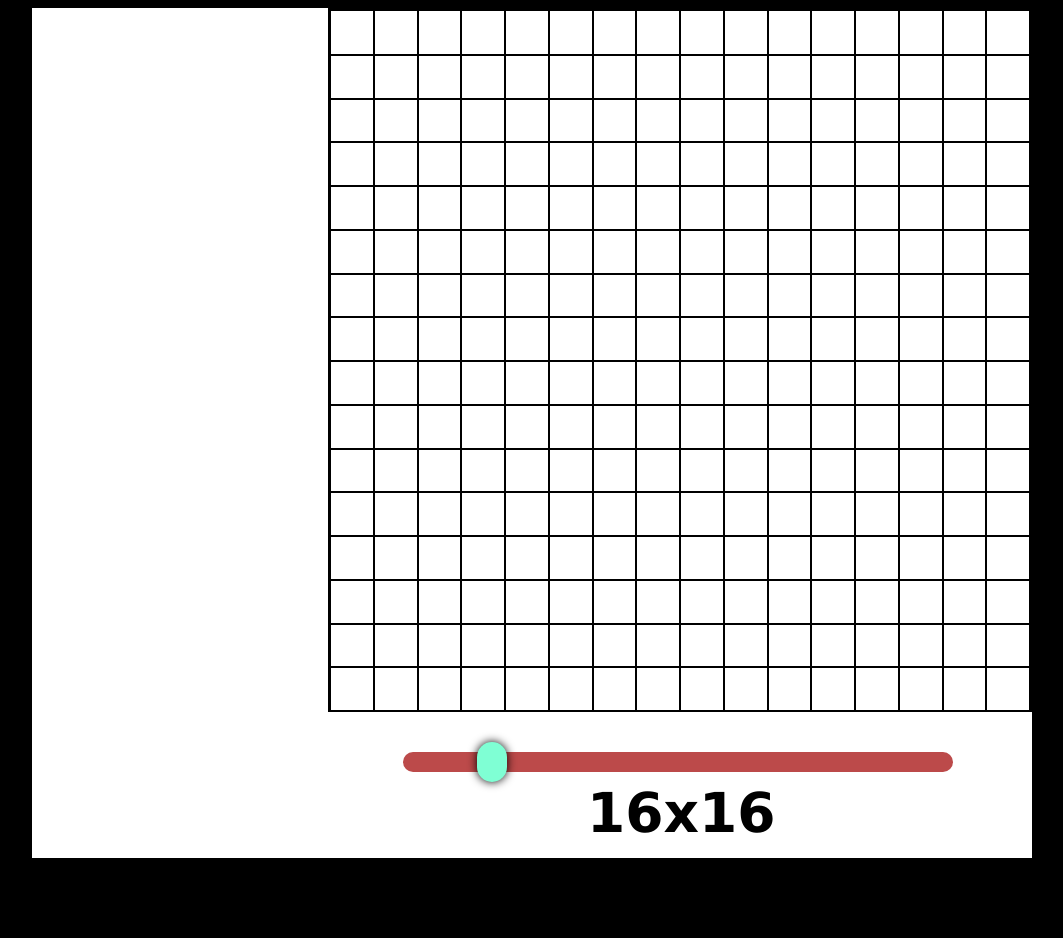
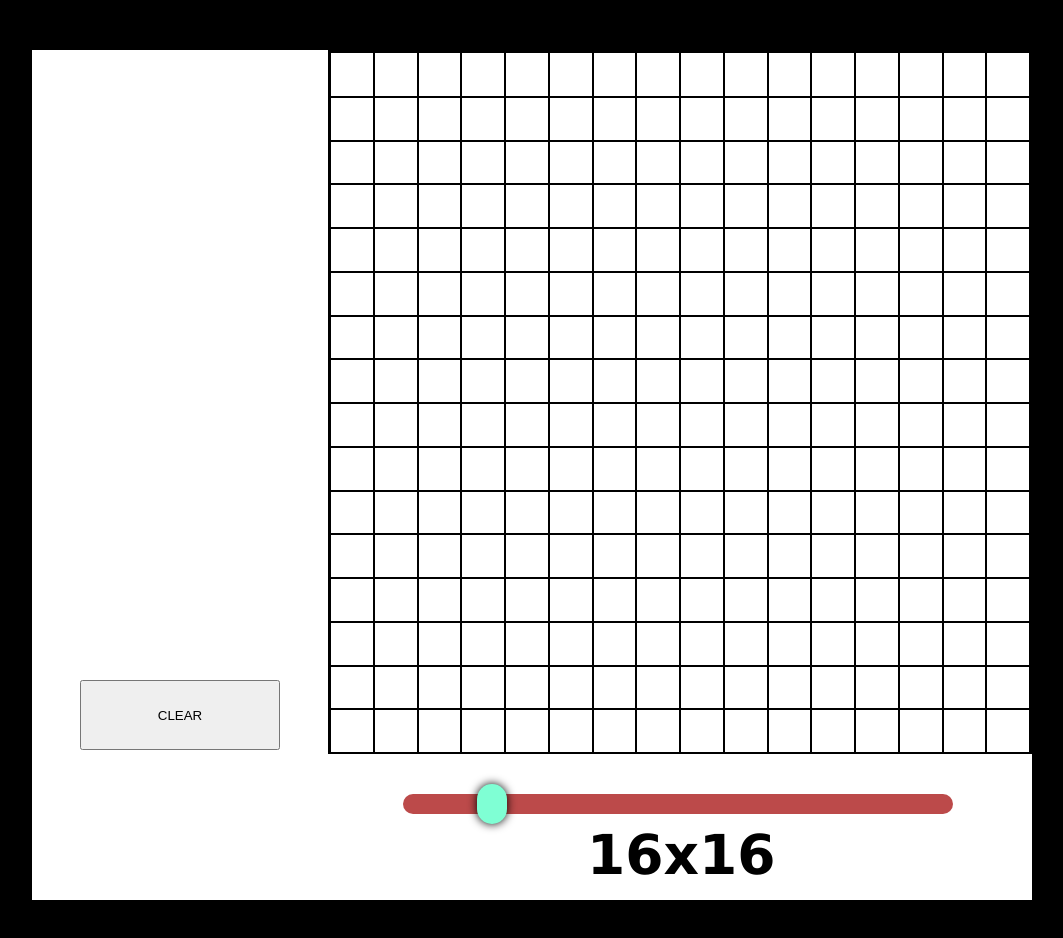
Before and after one commit to Oskaratam/Etch-a-Sketch, a plain HTML site: page index.html in a window 1280 px wide. Shown: the whole page, without its empty margins (108-1171 px from the left). Before the commit the page ends 866 px from the top, so only its background shows below. Drawn offline with Linux system fonts and the light colour scheme.

Commit message:
created 'clear button'

```diff
--- a/index.html
+++ b/index.html
@@ -8,7 +8,9 @@
 </head>
 <body>
     <div class="container">
-        <div class="tab"></div>
+        <div class="tab">
+            <button id="clearBtn" onclick="clearAll()">CLEAR</button>
+        </div>
         <main>
             <div id="paintArea">
             </div>
--- a/script.js
+++ b/script.js
@@ -2,7 +2,7 @@
 1.Create a layout +
 2.Make a grid paintArea +
 3.Add ability to paint +
-4.Add slider to change size of the paintArea
+4.Add slider to change size of the paintArea +
 5.Add "clear" button
 6.Add eraser
 7.Add button to switch colors
@@ -11,7 +11,8 @@
 const body = document.querySelector('body'),
       paintArea = document.getElementById('paintArea'),
       sliderSize = document.getElementById('sliderSize'),
-      currentSize = document.getElementById('currentSize');
+      currentSize = document.getElementById('currentSize'),
+      clearBtn = document.getElementById('clearBtn');
 
 let = columnsCount = 16,
       rowsCount = 16;
@@ -51,3 +52,9 @@ sliderSize.addEventListener('input', () => {
     createGrid();
     currentSize.innerHTML = `${rowsCount}x${columnsCount}`;
 })
+
+const clearAll = () => {
+    document.querySelectorAll('.box').forEach(box => {
+        box.style.backgroundColor = 'white'
+})
+}
--- a/style.css
+++ b/style.css
@@ -8,11 +8,12 @@ body{
     width:1000px;
     height:850px;
     background-color:white;
-    margin: 0 auto;
+    margin: 50px auto;
 }
 .tab {
+    display:flex;
     width:300px;
-    height:850px;
+    height:700px;
 }
 .tab2{
     display:grid;
@@ -47,9 +48,15 @@ body{
     border-radius:15px;
     box-shadow: 0 0 10px black;
 }
-
-
 #currentSize {
     font-size: 55px;
     margin: 0 0 10px 37%
 }
+
+/*BUTTONS*/
+#clearBtn {
+    align-self: flex-end;
+    margin-left: 48px;
+    width:200px;
+    height: 70px;
+}
```
